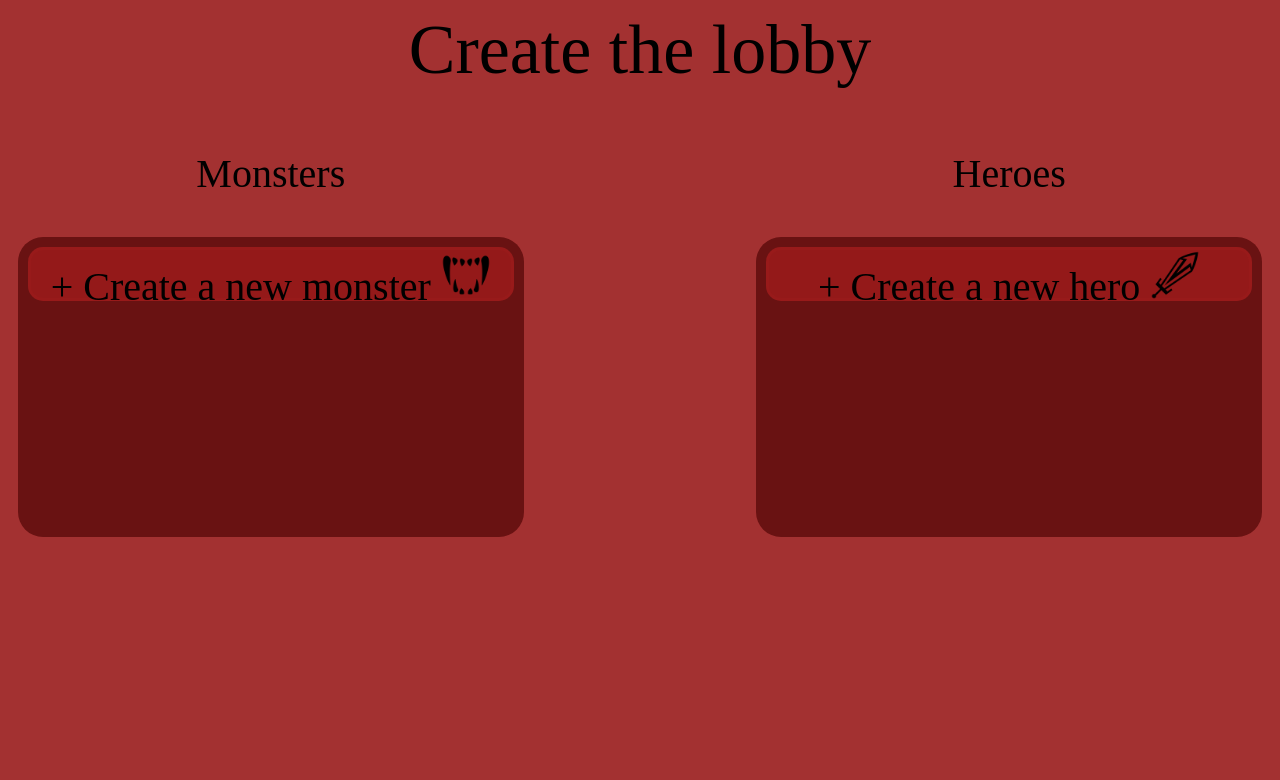
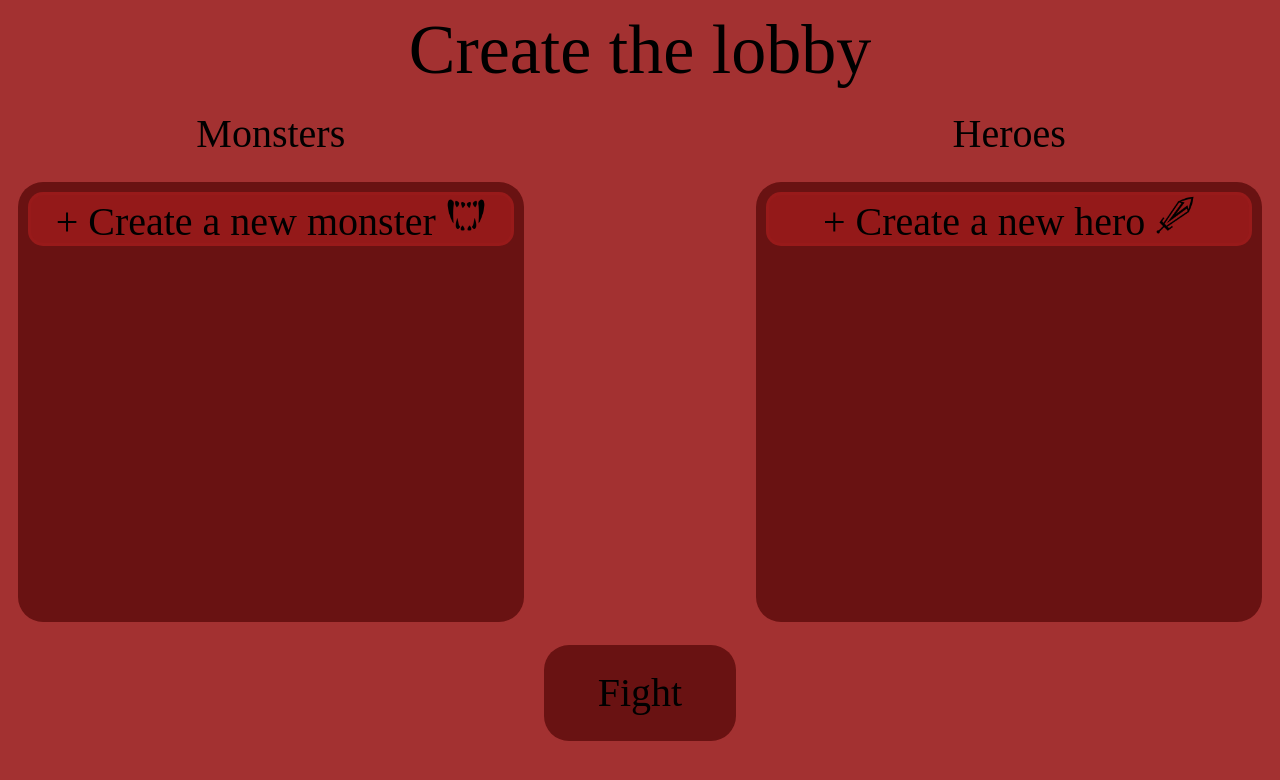
Before and after one commit to DvdCp/BattleWebApp, a Flask app: page /Arena/createLobby in a window 1280 px wide. Shown: the top 780 px of the page. Run offline with Flask 2, Linux system fonts and the light colour scheme; some web fonts are replaced.

Commit message:
implementing 'Let's fight' page

```diff
--- a/flaskr/static/style.css
+++ b/flaskr/static/style.css
@@ -1,6 +1,10 @@
 @font-face {
     src: url('../static/fonts/HU-The-Game.ttf');
     font-family: TheGame;
+}
+
+body {
+    min-height: 95vh;
 }
 
 .mainTitle {
@@ -44,16 +48,26 @@
     height: 0.5in;
     background: rgba(153, 27, 27, 0.9);
     align-self: center;
-    width: 95%;
-    height: 0.5in;
     border: 3px solid rgba(153, 27, 27, 0.9);
+
+
 }
 
 .roundedCorners {
     border-radius: 25px;
     border: 2px;
     width: 100%;
-    height: 300px;
+    height: 55vh;
+    background-color: rgba(105, 18, 18, 1);
+    align-self: center;
+    margin-top: 5%;
+}
+
+.roundedButton {
+    border-radius: 25px;
+    border: 2px;
+    width: 2in;
+    height: 1in;
     background-color: rgba(105, 18, 18, 1);
     align-self: center;
 }
@@ -66,10 +80,13 @@
     text-align: center;
     font-size: 40px;
     font-family: TheGame;
+    margin: auto;
 }
 
 .mainBackground {
     background: rgba(153, 27, 27, 0.9);
+    width: auto;
+    height: auto;
 }
 
 .arena {
@@ -85,8 +102,10 @@
 }
 
 .container {
+    overflow: hidden;
     width: 100%;
-    height: auto;
+    height: 100%;
+    display: block;
 }
 
 .left {
@@ -97,14 +116,46 @@
     float: right;
 }
 
-.centered{
+.centered {
     text-align: center;
+}
+
+.centeredDiv {
+    width: 50%;
+    margin-left: auto;
+    margin-right: auto;
+    margin-top: 1%;
+    margin-bottom: 1%;
+}
+
+.centeredElements {
+    text-align: center;
+}
+
+.relativePos {
+    position: relative;
+}
+
+.absolutePos {
+    position: absolute;
+
 }
 
 /* Hover animation */
 
 .centralLogo:hover {
-  -ms-transform: scale(1.3); /* IE 9 */
-  -webkit-transform: scale(1.3); /* Safari 3-8 */
+  -ms-transform: scale(1.2); /* IE 9 */
+  -webkit-transform: scale(1.2); /* Safari 3-8 */
   transform: scale(1.2);
 }
+
+.roundedButton:hover {
+  border: 4px solid black;
+}
+
+/*higligth*/
+.hl {
+    background-color: chocolate;
+    width: auto;
+    height: auto;
+}
--- a/flaskr/templates/createlobby.html
+++ b/flaskr/templates/createlobby.html
@@ -3,8 +3,7 @@
 
 <head>
         <link rel="shortcut icon" href="../static/res/arena .png" type="image/x-icon"/>
-        <!--<link rel="stylesheet" href="static/style.css">-->
-        <link rel="stylesheet" href="{{ url_for('static', filename='style.css')}}">
+        <link rel="stylesheet" href="{{ url_for('static', filename='style.css')}}"/>
 </head>
 
 <body class="mainBackground">
@@ -13,17 +12,23 @@
         <div class="challengersLobby left">
             <p class="normalText">Monsters</p>
             <div class="roundedCorners scrollable">
-                <div><p class="newChallenger normalText centered"> + Create a new monster <span><img src="../static/res/fangs.png" height="50px" width="50px"></span> </p></div>
+                <div class="newChallenger">
+                    <p class="normalText"> + Create a new monster <span><img src="../static/res/fangs.png" height="40px" width="40px"></span> </p>
+                </div>
             </div>
         </div>
         <div class="challengersLobby right">
             <p class="normalText">Heroes</p>
             <div class="roundedCorners scrollable">
-                <div><p class="newChallenger normalText centered"> + Create a new hero <span><img src="../static/res/piercing-sword.png" height="50px" width="50px"></span> </p></div>
+                <div class="newChallenger">
+                    <p class="normalText"> + Create a new hero <span><img src="../static/res/piercing-sword.png" height="40px" width="40px"></span> </p>
+                </div>
             </div>
         </div>
     </div>
-
+    <div class="centeredDiv centeredElements">
+        <button class="roundedButton normalText">Fight</button>
+    </div>
 </body>
 
 </html>
```
Also changed, not shown: flaskr/templates/prova.html (added, +26 -0 lines).
